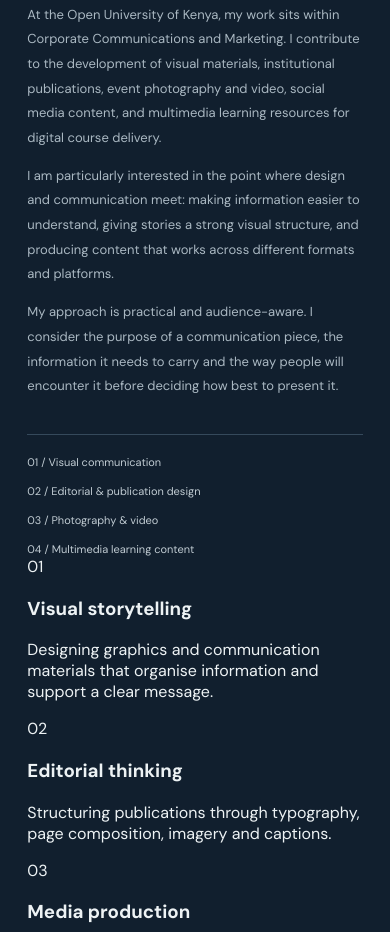
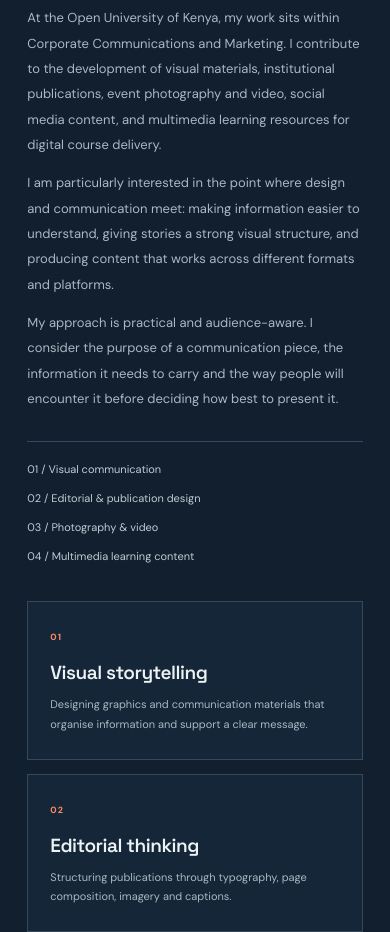
Before and after one commit to gikiocGkC/GIFT-KIBET-PORTFOLIO, a plain HTML site: page index.html in a window 390 px wide. Shown: the part 4738-5670 px from the top of the page. Drawn offline with Linux system fonts and the light colour scheme.

Commit message:
Style expanded professional profile section

```diff
--- a/styles.css
+++ b/styles.css
@@ -90,3 +90,23 @@ footer .wordmark{color:#f4f7f8}
  .navigation{background:var(--navy);border-color:#ffffff25}
  .navigation .nav-contact{text-align:center}
 }
+
+
+/* Expanded professional profile presentation */
+.about-layout{align-items:start}
+.about-copy{max-width:700px}
+.about-copy .about-lead{max-width:620px;font-size:clamp(20px,2.3vw,27px);line-height:1.45;letter-spacing:-.025em;color:#f0f4f6}
+.about-copy>p:not(.about-lead){max-width:650px;font-size:13px;line-height:1.95}
+.discipline-list{margin-top:30px}
+.profile-practice-grid{display:grid;grid-template-columns:repeat(3,minmax(0,1fr));gap:14px;margin-top:65px}
+.profile-practice-grid article{padding:22px 22px 24px;border:1px solid var(--line);background:#142638;min-height:185px}
+.profile-practice-grid article>span{font-size:9px;font-weight:700;letter-spacing:1.2px;color:var(--coral)}
+.profile-practice-grid h3{font:600 19px/1.2 var(--display);letter-spacing:-.025em;margin:28px 0 10px;color:var(--ink)}
+.profile-practice-grid p{font-size:11px;line-height:1.8;color:#aab8c2;margin:0;max-width:42ch}
+.experience-item ul{padding-left:18px;margin:15px 0 0}
+.experience-item li{padding-left:4px;margin:7px 0;font-size:12px;line-height:1.75}
+@media(max-width:760px){
+ .profile-practice-grid{grid-template-columns:1fr;margin-top:38px}
+ .profile-practice-grid article{min-height:0}
+ .profile-practice-grid h3{margin-top:17px}
+}
```
